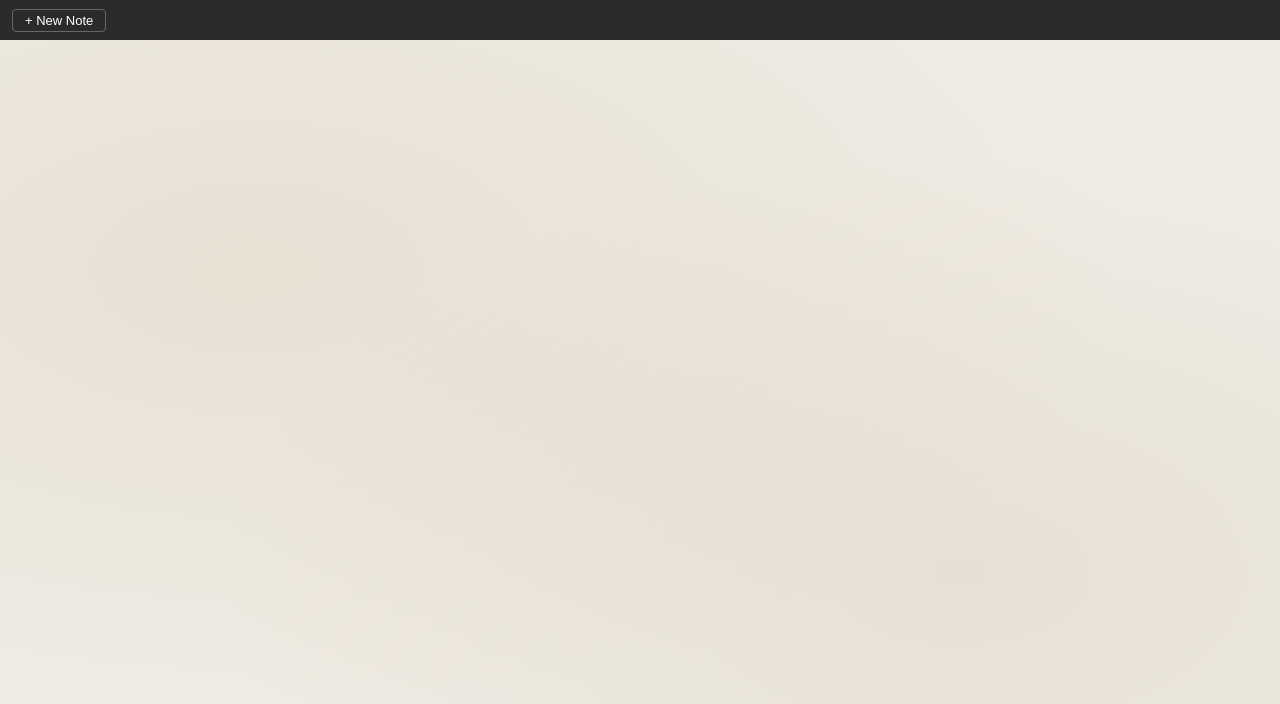
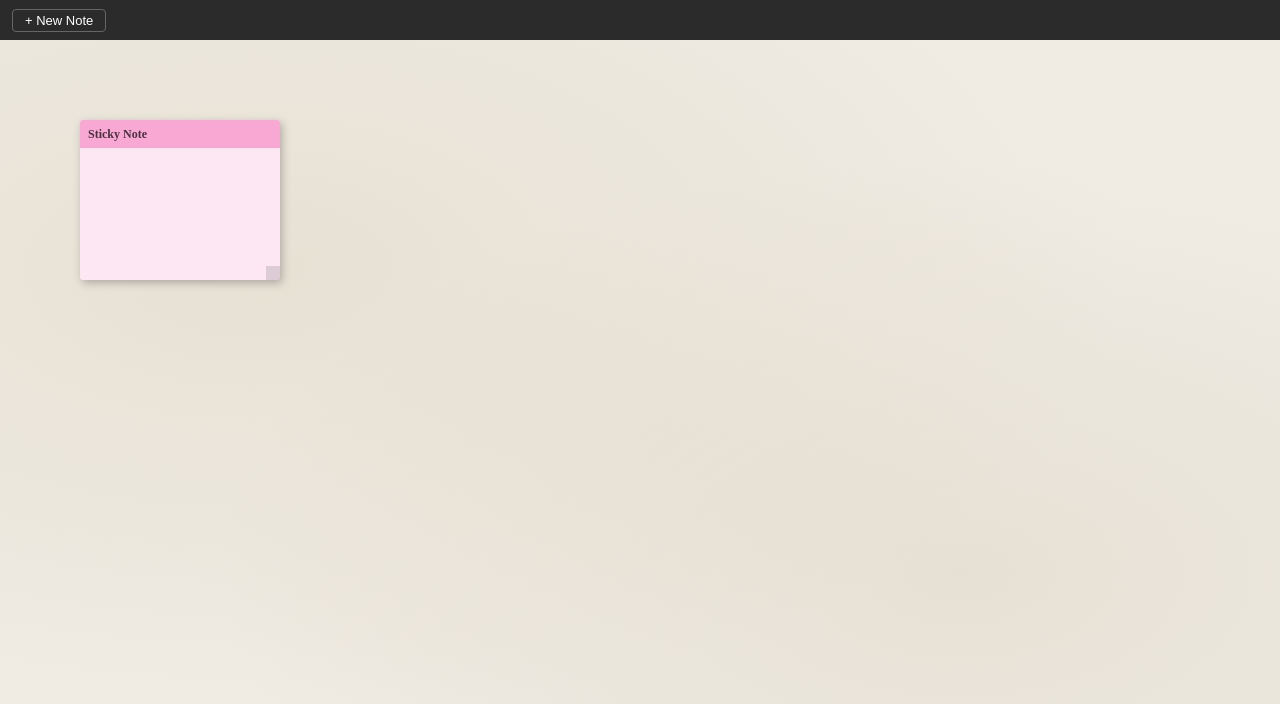
Before and after one commit to SahithyaV7/sticky-notes-app, a React (Vite) app: page / in a window 1280 px wide. Both pictures are taken after a click on the button "+ New Note". Shown: the top 704 px of the page. Built offline with nearby package versions, Linux system fonts and the light colour scheme.

Commit message:
render Note cards with position, size, color, and z-index

```diff
--- a/src/components/Board/Board.tsx
+++ b/src/components/Board/Board.tsx
@@ -2,6 +2,7 @@ import { MouseEvent } from 'react';
 import { useBoardContext } from '@/context';
 import { NOTE_DEFAULT_WIDTH, NOTE_DEFAULT_HEIGHT } from '@/reducer';
 import { Toolbar } from '@/components/Toolbar/Toolbar';
+import { Note } from '@/components/Note/Note';
 import styles from './Board.module.css';
 
 const TOOLBAR_HEIGHT = 40;
@@ -36,7 +37,9 @@ export function Board() {
     <>
       <Toolbar />
       <div className={styles.board} onClick={handleBoardClick}>
-        {state.notes.map(note => null)}
+        {state.notes.map(note => (
+          <Note key={note.id} note={note} />
+        ))}
       </div>
     </>
   );
--- /dev/null
+++ b/src/components/Note/Note.module.css
@@ -0,0 +1,49 @@
+.note {
+  position: absolute;
+  border-radius: 3px;
+  box-shadow: 2px 3px 8px rgba(0, 0, 0, 0.25);
+  display: flex;
+  flex-direction: column;
+  user-select: none;
+}
+
+.header {
+  height: 28px;
+  display: flex;
+  align-items: center;
+  padding: 0 8px;
+  cursor: grab;
+  border-radius: 3px 3px 0 0;
+  flex-shrink: 0;
+}
+
+.title {
+  font-size: 12px;
+  font-weight: 600;
+  opacity: 0.7;
+}
+
+.body {
+  flex: 1;
+  padding: 8px;
+  overflow: hidden;
+}
+
+.body p {
+  margin: 0;
+  font-size: 13px;
+  line-height: 1.45;
+  white-space: pre-wrap;
+  word-break: break-word;
+}
+
+.resizeHandle {
+  position: absolute;
+  bottom: 0;
+  right: 0;
+  width: 14px;
+  height: 14px;
+  cursor: se-resize;
+  background: rgba(0, 0, 0, 0.12);
+  border-radius: 0 0 3px 0;
+}
--- /dev/null
+++ b/src/components/Note/Note.tsx
@@ -0,0 +1,34 @@
+import { CSSProperties } from 'react';
+import { Note as NoteType } from '@/types';
+import styles from './Note.module.css';
+
+interface NoteProps {
+  note: NoteType;
+}
+
+export function Note({ note }: NoteProps) {
+  const noteStyle: CSSProperties = {
+    left: note.x,
+    top: note.y,
+    width: note.width,
+    height: note.height,
+    zIndex: note.zIndex,
+    background: note.color.bg,
+  };
+
+  const headerStyle: CSSProperties = {
+    background: note.color.header,
+  };
+
+  return (
+    <div className={styles.note} style={noteStyle}>
+      <div className={styles.header} style={headerStyle}>
+        <span className={styles.title}>Sticky Note</span>
+      </div>
+      <div className={styles.body}>
+        <p>{note.text}</p>
+      </div>
+      <div className={styles.resizeHandle} />
+    </div>
+  );
+}
```
